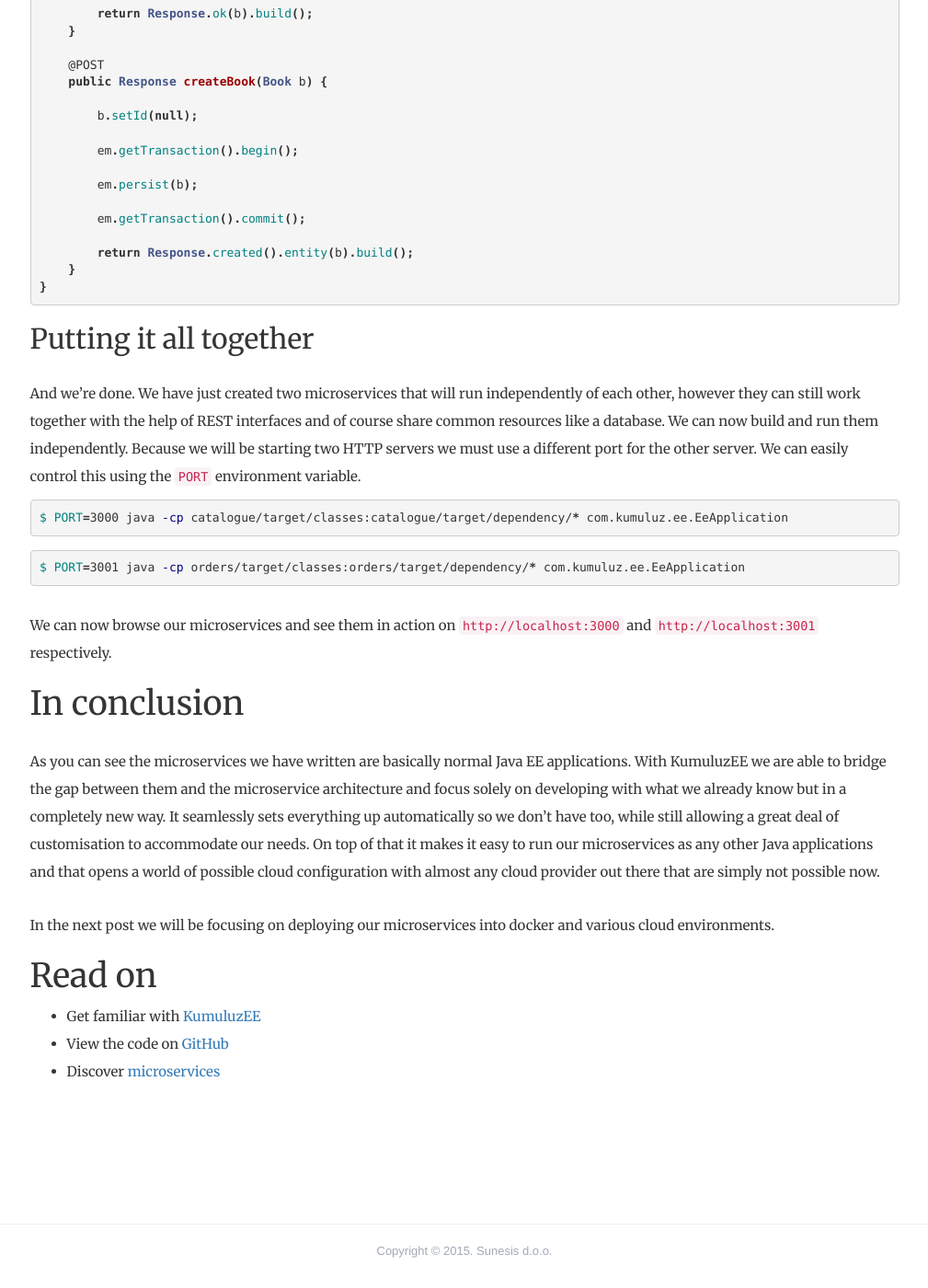
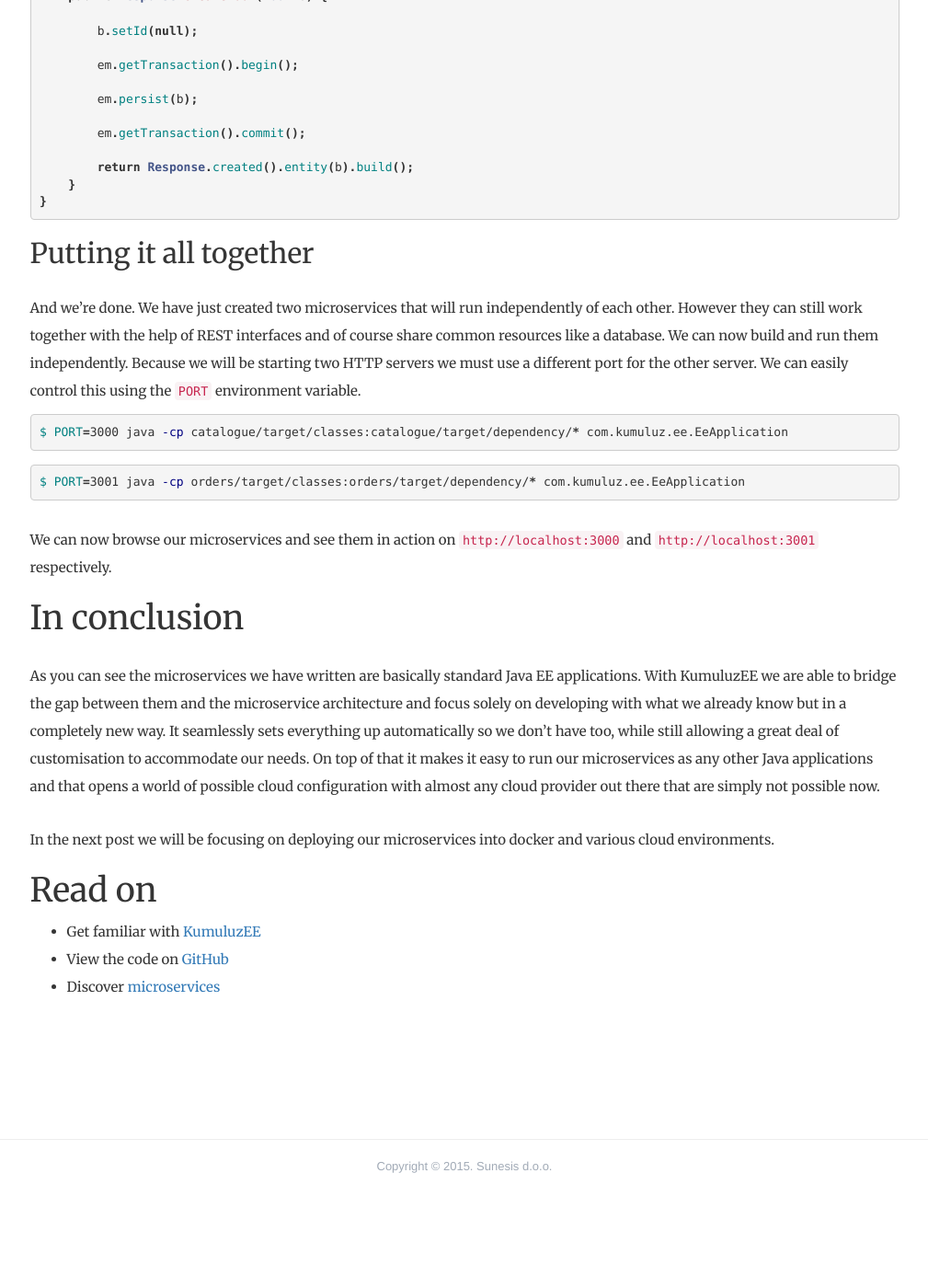
Before and after one commit to kumuluz/blog.sunesis.si, a Jekyll site: the page built from _posts/2015-06-04-microservices-with-java-ee-and-kumuluzee.markdown, in a window 1280 px wide and 1400 px high, scrolled down 18028 px. Shown: the whole window at 92% size, without its empty margins (135-1144 px from the left). Built offline with Jekyll 4.4.1, drawn with Linux system fonts in a browser that asks for light colours; after the commit the page ends 19335 px from its top, so only the background shows below that; some of the changed text lies outside the part shown.

Commit message:
Updated first article

```diff
--- a/_posts/2015-06-04-microservices-with-java-ee-and-kumuluzee.markdown
+++ b/_posts/2015-06-04-microservices-with-java-ee-and-kumuluzee.markdown
@@ -518,11 +518,6 @@
 </dependency>
 <dependency>
     <groupId>com.kumuluz.ee</groupId>
-    <artifactId>kumuluzee-jpa</artifactId>
-    <version>${kumuluzee.version}</version>
-</dependency>
-<dependency>
-    <groupId>com.kumuluz.ee</groupId>
     <artifactId>kumuluzee-cdi</artifactId>
     <version>${kumuluzee.version}</version>
 </dependency>
@@ -604,7 +599,7 @@
 
 > NOTE: A microservice can and should contain multiple REST resources. To put it differently; it should contain as many REST resources as it needs to perform the functions it is designed to do.
 
-Alright now let's return to our catalogue model and finish our example
+Alright now let's return to our catalogue model and finish our example.
 
 ### Catalogue module
 
@@ -670,7 +665,7 @@
 
 ## Putting it all together
 
-And we're done. We have just created two microservices that will run independently of each other, however they can still work together with the help of REST interfaces and of course share common resources like a database. We can now build and run them independently. Because we will be starting two HTTP servers we must use a different port for the other server. We can easily control this using the `PORT` environment variable.
+And we're done. We have just created two microservices that will run independently of each other. However they can still work together with the help of REST interfaces and of course share common resources like a database. We can now build and run them independently. Because we will be starting two HTTP servers we must use a different port for the other server. We can easily control this using the `PORT` environment variable.
 
 {% highlight bash %}
 $ PORT=3000 java -cp catalogue/target/classes:catalogue/target/dependency/* com.kumuluz.ee.EeApplication
@@ -684,7 +679,7 @@
 
 # In conclusion
 
-As you can see the microservices we have written are basically normal Java EE applications. With KumuluzEE we are able to bridge the gap between them and the microservice architecture and focus solely on developing with what we already know but in a completely new way. It seamlessly sets everything up automatically so we don't have too, while still allowing a great deal of customisation to accommodate our needs. On top of that it makes it easy to run our microservices as any other Java applications and that opens a world of possible cloud configuration with almost any cloud provider out there that are simply not possible now.
+As you can see the microservices we have written are basically standard Java EE applications. With KumuluzEE we are able to bridge the gap between them and the microservice architecture and focus solely on developing with what we already know but in a completely new way. It seamlessly sets everything up automatically so we don't have too, while still allowing a great deal of customisation to accommodate our needs. On top of that it makes it easy to run our microservices as any other Java applications and that opens a world of possible cloud configuration with almost any cloud provider out there that are simply not possible now.
 
 In the next post we will be focusing on deploying our microservices into docker and various cloud environments.
 
```
